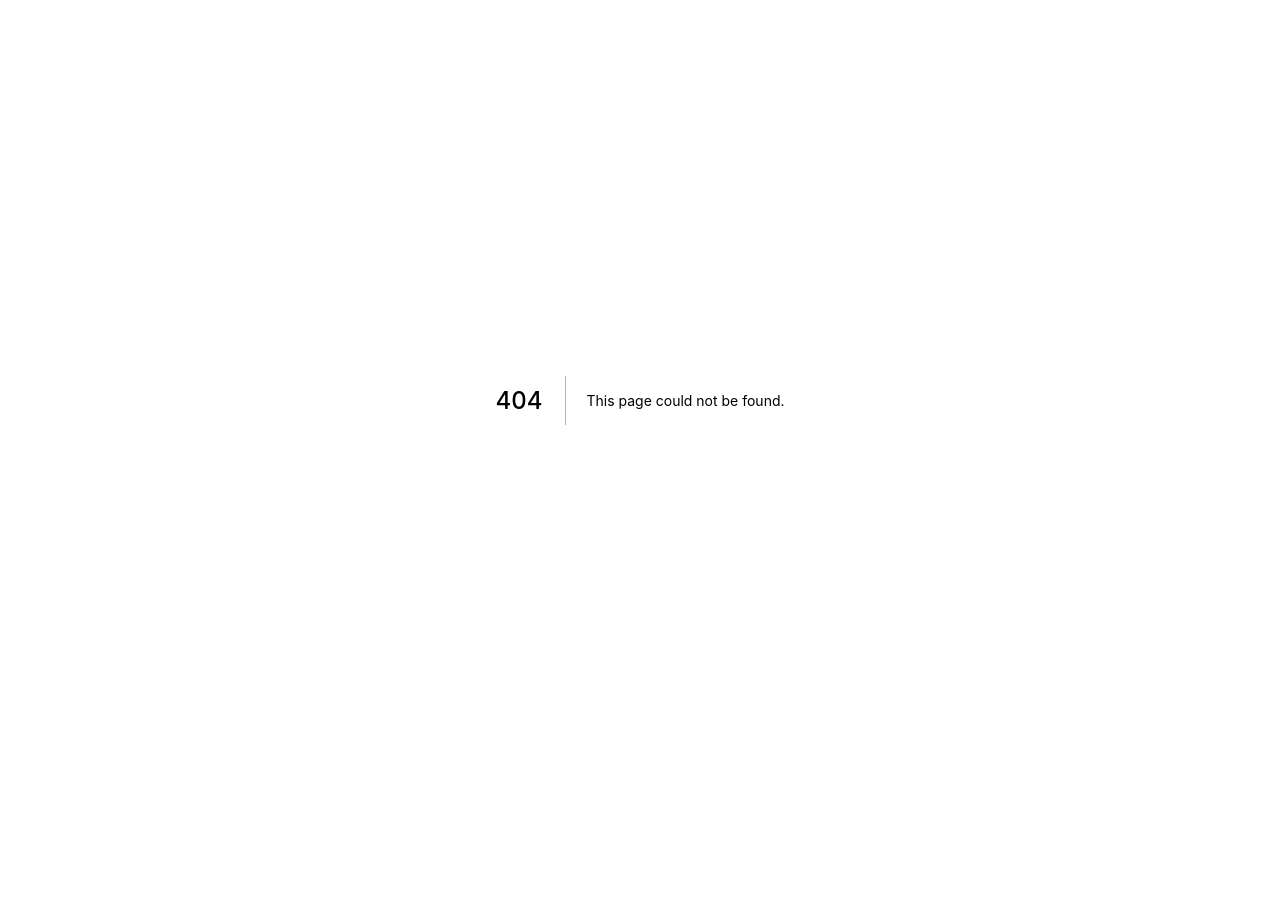
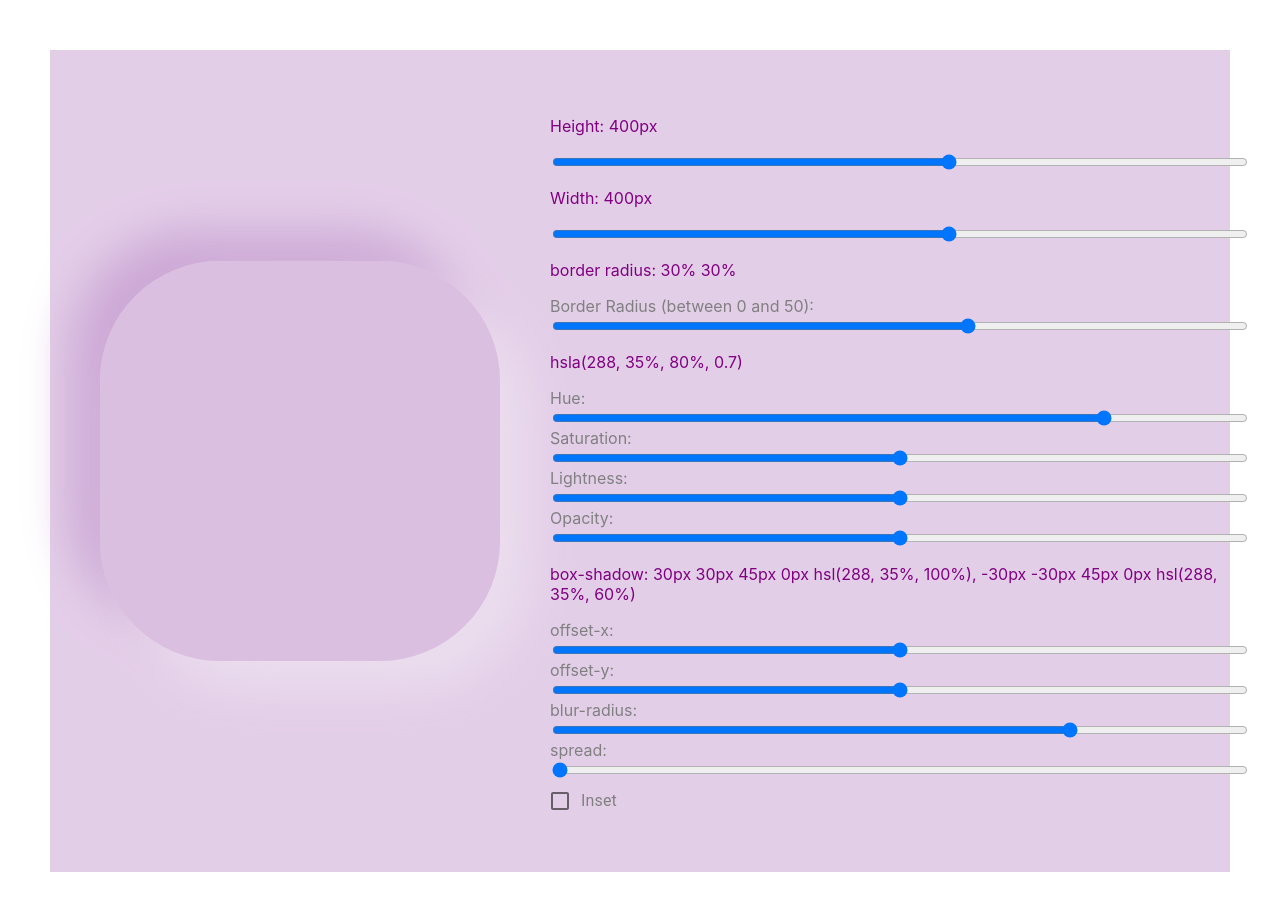
Before and after one commit to havvaky/my-gradient-generator, a Next.js app: page /colors in a window 1280 px wide. Before the commit this address had no page. Shown: the top 910 px of the page. Before the commit the page ends 800 px from the top, so only its background shows below. Built offline with nearby package versions, Linux system fonts and the light colour scheme.

Commit message:
First commit

```diff
--- /dev/null
+++ b/components/layout.js
@@ -0,0 +1,7 @@
+import styles from './layout.module.css'
+import React from 'react';
+
+
+export default function Layout(props) {
+  return <div className={styles.container}>{props.children}</div>
+}
--- /dev/null
+++ b/components/layout.module.css
@@ -0,0 +1,6 @@
+.container {
+    display: flex;
+    flex-direction: column;
+    margin: 50px;
+
+}
--- a/package.json
+++ b/package.json
@@ -11,5 +11,8 @@
     "next": "10.2.0",
     "react": "17.0.2",
     "react-dom": "17.0.2"
+  },
+  "devDependencies": {
+    "@material-ui/core": "^4.11.4"
   }
 }
--- /dev/null
+++ b/pages/colors.js
@@ -0,0 +1,241 @@
+import React, {useState} from 'react';
+import Layout from '../components/layout';
+import FormControlLabel from '@material-ui/core/FormControlLabel'
+import Checkbox from '@material-ui/core/Checkbox'
+
+
+export default function colors() {
+  const [borderValue, setBorderValue] = useState(30);
+  const [width, setWidth] = useState(400);
+  const [height, setHeight] = useState(400);
+  const [hue, setHueChange] = useState(288);
+  const [saturation, setSaturationChange] = useState(35);
+  const [lightness, setLightnessChange] = useState(80);
+  const [opacity, setOpacityChange] = useState(0.7);
+  const [offsetX, setOffsetX] = useState(30);
+  const [offsetY, setOffsetY] = useState(30);
+  const [blur, setBlur] = useState(45);
+  const [spread, setSpread] =useState(0);
+  const [checked, setChecked] = useState(false);
+
+  function handleHeight(e) {
+    setHeight(e.target.value);
+  }
+
+  function handleChange(e) {
+    setBorderValue(e.target.value);
+  }
+
+  function handleWidth(e) {
+    setWidth(e.target.value);
+  }
+
+  function handleHueChange(e) {
+    setHueChange(e.target.value);
+  }
+
+  function handleSaturationChange(e) {
+    setSaturationChange(e.target.value);
+  }
+
+  function handleLightnessChange(e) {
+    setLightnessChange(e.target.value);
+  }
+
+  function handleOpacityChange(e) {
+    setOpacityChange(Number(e.target.value) / 100);
+  }
+
+  function handleOffsetX(e) {
+    setOffsetX(e.target.value);
+  }
+
+  function handleOffsetY(e) {
+    setOffsetY(e.target.value);
+  }
+
+  function handleBlur(e) {
+    setBlur(e.target.value);
+  }
+
+  function handleSpread(e) {
+    console.log(e.target.value);
+    setSpread(e.target.value);
+  }
+
+  function handleCheck() {
+    setChecked(!checked);
+  }
+
+  return (
+    <>
+    <Layout>
+    <div className="container" style={{ backgroundColor: `hsla(${hue}, ${saturation}%, ${lightness}%, ${opacity})`}}>
+      <div className="right">
+        <div
+          className="box"
+          style={{
+            borderRadius: `${borderValue}%`,
+            width: `${width}px`,
+            height: `${height}px`,
+            backgroundColor: `hsla(${hue}, ${saturation}%, ${lightness}%, ${opacity})`,
+            boxShadow:  checked ? `inset ${offsetX}px ${offsetY}px ${blur}px ${spread}px hsl(${hue}, ${saturation}%, ${lightness+10}%),
+            -${offsetX}px -${offsetY}px ${blur}px ${spread}px hsl(${hue}, ${saturation}%, ${lightness-5}%)` : `${offsetX}px ${offsetY}px ${blur}px ${spread}px hsl(${hue}, ${saturation}%, ${lightness+10}%),
+            -${offsetX}px -${offsetY}px ${blur}px ${spread}px hsl(${hue}, ${saturation}%, ${lightness-5}%)`
+          }}/>
+      </div>
+      <div className="color-input">
+        <label htmlFor="height">
+          <p>Height: {height}px</p>
+        </label>
+        <input
+          type="range"
+          id="height"
+          name="height"
+          min="0"
+          max="700"
+          defaultValue={height}
+          onChange={handleHeight}
+        />
+        <label htmlFor="width">
+          <p>Width: {width}px</p>
+        </label>
+        <input
+          type="range"
+          id="width"
+          name="width"
+          min="0"
+          max="700"
+          defaultValue={width}
+          onChange={handleWidth}
+        />
+        <p>border radius: {`${borderValue}% ${borderValue}%`}</p>
+        <label htmlFor="border-radius">Border Radius (between 0 and 50):</label>
+        <input
+          type="range"
+          id="border-radius"
+          name="border-radius"
+          min="0"
+          max="50"
+          defaultValue={borderValue}
+          onChange={handleChange}
+        />
+        <p>
+          hsla({hue}, {saturation}%, {lightness}%, {opacity})
+        </p>
+        <label htmlFor="hue">Hue: </label>
+        <input
+          type="range"
+          id="hue"
+          name="hue"
+          min="0"
+          max="360"
+          onChange={handleHueChange}
+          defaultValue={hue}
+        />
+        <label htmlFor="saturation">Saturation: </label>
+        <input
+          type="range"
+          id="saturation"
+          name="saturation"
+          min="0"
+          max="100"
+          onChange={handleSaturationChange}
+        />
+        <label htmlFor="lightness">Lightness: </label>
+        <input
+          type="range"
+          id="lightness"
+          name="lightness"
+          min="0"
+          max="100"
+          onChange={handleLightnessChange}
+        />
+        <label htmlFor="opacity">Opacity: </label>
+        <input
+          type="range"
+          id="opacity"
+          name="opacity"
+          min="0"
+          max="100"
+          onChange={handleOpacityChange}
+        />
+        <p>box-shadow: {checked ? `inset ${offsetX}px ${offsetY}px ${blur}px ${spread}px hsl(${hue}, ${saturation}%, ${lightness+20}%),
+            -${offsetX}px -${offsetY}px ${blur}px ${spread}px hsl(${hue}, ${saturation}%, ${lightness-20}%)` : `${offsetX}px ${offsetY}px ${blur}px ${spread}px hsl(${hue}, ${saturation}%, ${lightness+20}%),
+            -${offsetX}px -${offsetY}px ${blur}px ${spread}px hsl(${hue}, ${saturation}%, ${lightness-20}%)`}</p>
+        <label htmlFor="offset-x">offset-x: </label>
+        <input
+          type="range"
+          id="offset-x"
+          name="offset-x"
+          min="0"
+          max="60"
+          defaultValue={offsetX}
+          onChange={handleOffsetX}
+        />
+        <label htmlFor="offset-y">offset-y: </label>
+        <input
+          type="range"
+          id="offset-y"
+          name="offset-y"
+          min="0"
+          max="60"
+          defaultValue={offsetY}
+          onChange={handleOffsetY}
+        />
+        <label htmlFor="blur">blur-radius: </label>
+        <input
+          type="range"
+          id="blur"
+          name="blur"
+          min="0"
+          max="60"
+          defaultValue={blur}
+          onChange={handleBlur}
+        />
+        <label htmlFor="spread">spread: </label>
+        <input
+          type="range"
+          id="spread"
+          name="spread"
+          min="0"
+          max="38"
+          defaultValue={spread}
+          onChange={handleSpread}
+        />
+        <div>
+          <FormControlLabel
+            control={<Checkbox checked={checked} onChange={handleCheck} name="checked" />}
+            label="Inset"
+          />
+        </div>
+      </div>
+    </div>
+    </Layout>
+  <style jsx>{`
+        .container {
+        color: gray;
+        display: flex;
+        flex-direction: row;
+        padding: 50px;
+        }
+        .right {
+        display: flex;
+        justify-content: center;
+        align-items: center;
+        width: 1200px;
+        }
+        .color-input {
+        display: flex;
+        flex-direction: column;
+        margin-left: 50px;
+        }
+        p {
+        color: purple;
+        width: 700px;
+        }
+
+      `}</style>
+      </>
+  )
+}
```
Also changed, not shown: pages/index.js (+6 -47 lines), 1 other file (tests, documents, lock files or other folders).
